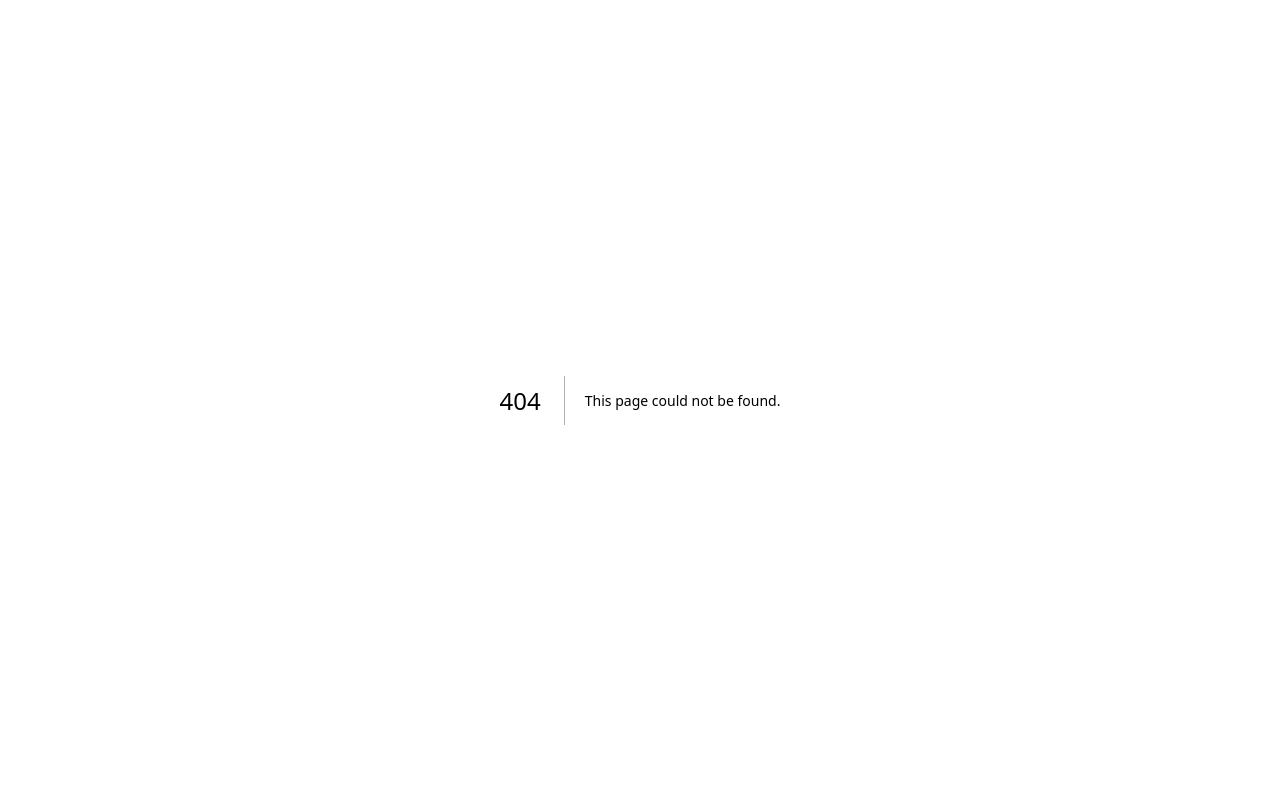
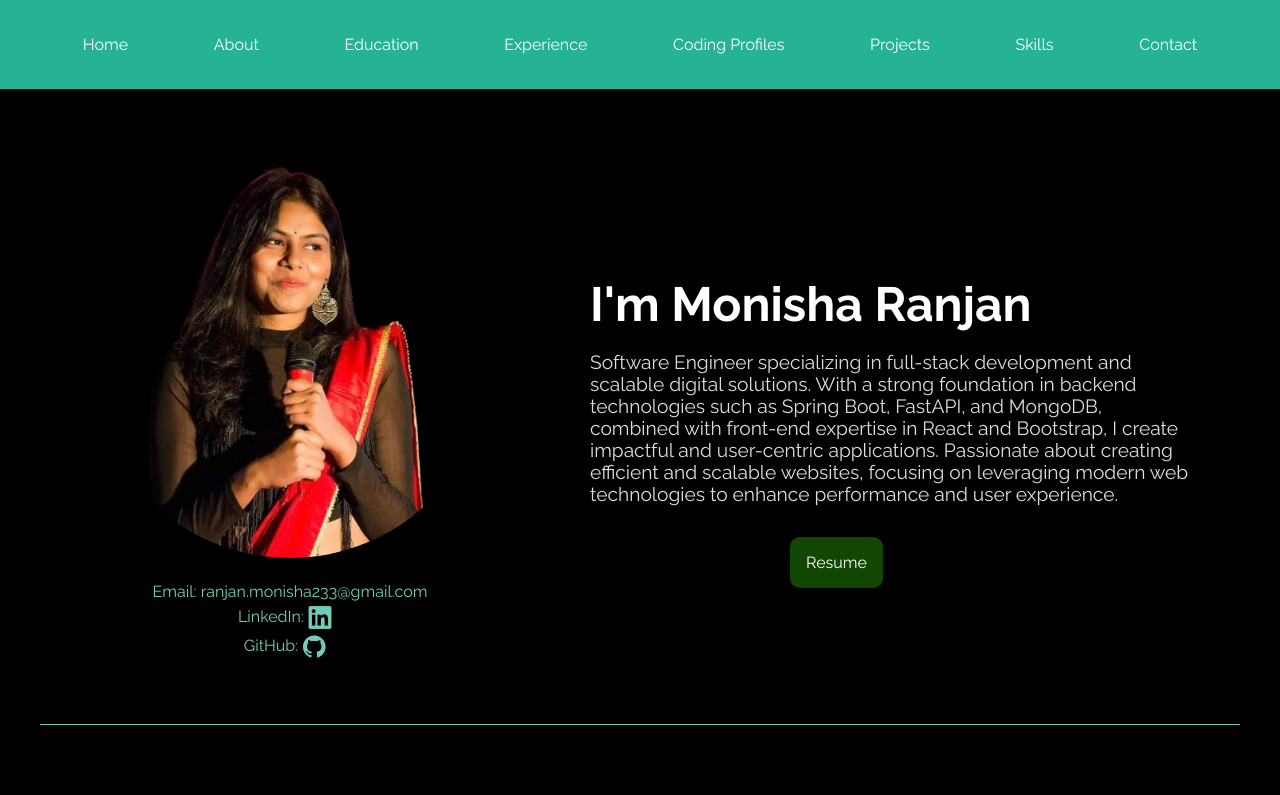
Before and after one commit to scarlet2131/scarlet2131.github.io, a Next.js app: page /scarlet2131.github.io/ in a window 1280 px wide. Before the commit this address had no page. Shown: the top 795 px of the page. Built offline with nearby package versions, Linux system fonts and the light colour scheme.

Commit message:
updating image path

```diff
--- a/next.config.mjs
+++ b/next.config.mjs
@@ -4,7 +4,7 @@ const nextConfig = {
     images: {
         unoptimized: true,
     },
-    // basePath: '/scarlet2131.github.io',
-    // assetPrefix: '/scarlet2131.github.io',
+    basePath: '/scarlet2131.github.io',
+    assetPrefix: '/scarlet2131.github.io',
 };
 export default nextConfig;
--- a/src/pages/index.js
+++ b/src/pages/index.js
@@ -44,7 +44,7 @@ const Home = () => {
       <section id="home" className={styles.homeSection}>
           <div className={styles.profileContainer}>
             <div className={styles.imageContainer}>
-              <img src="scarlet2131.github.io/images/profile.png" alt="Monisha Ranjan" className={styles.image} />
+              <img src="/scarlet2131.github.io/images/profile.png" alt="Monisha Ranjan" className={styles.image} />
               <div className={styles.contactInfo}>
                 {/* <p>Phone: +123-456-7890</p> */}
                 <p>Email: <a href="mailto:ranjan.monisha233@gmail.com">ranjan.monisha233@gmail.com</a></p>
```
